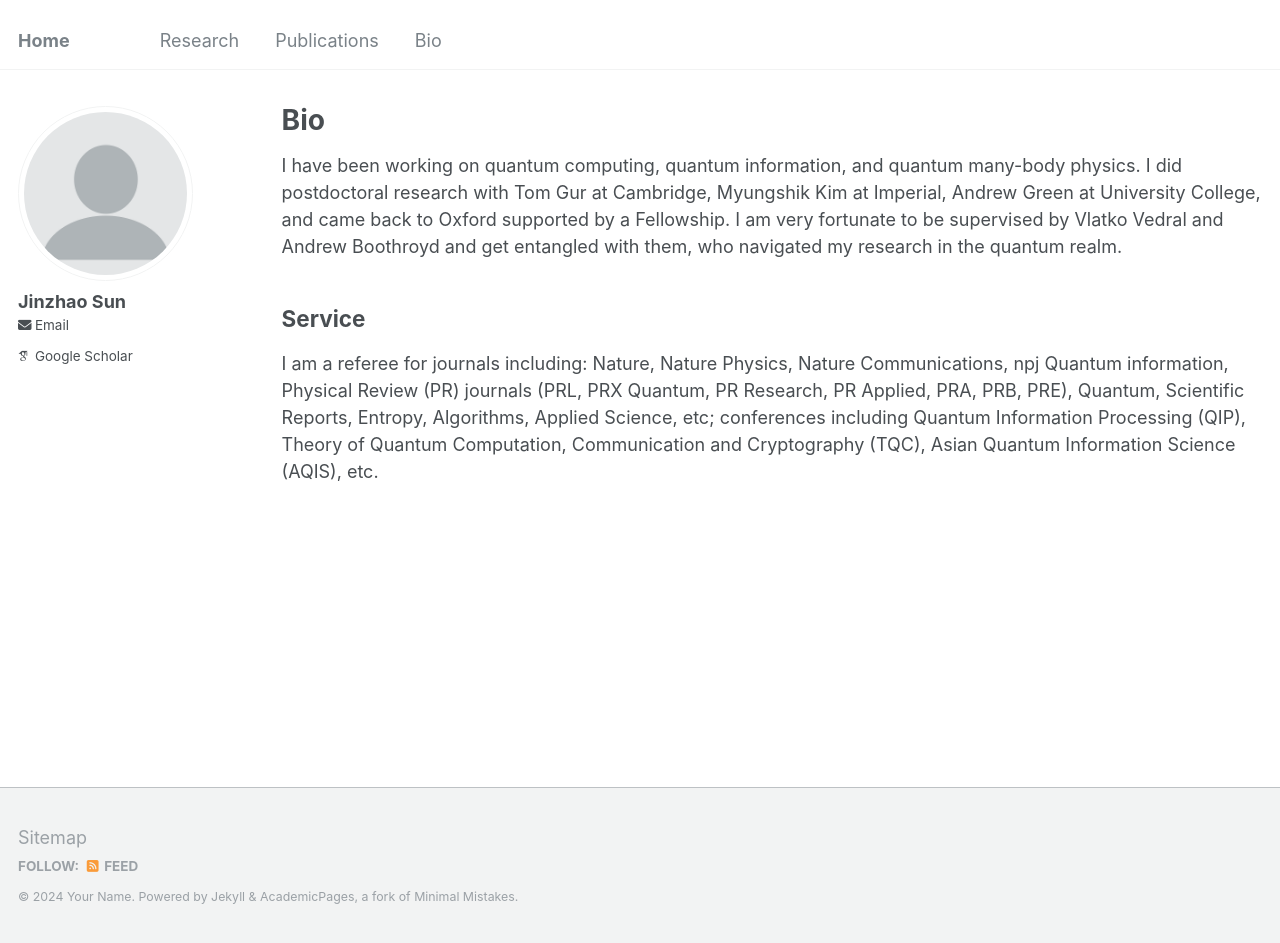
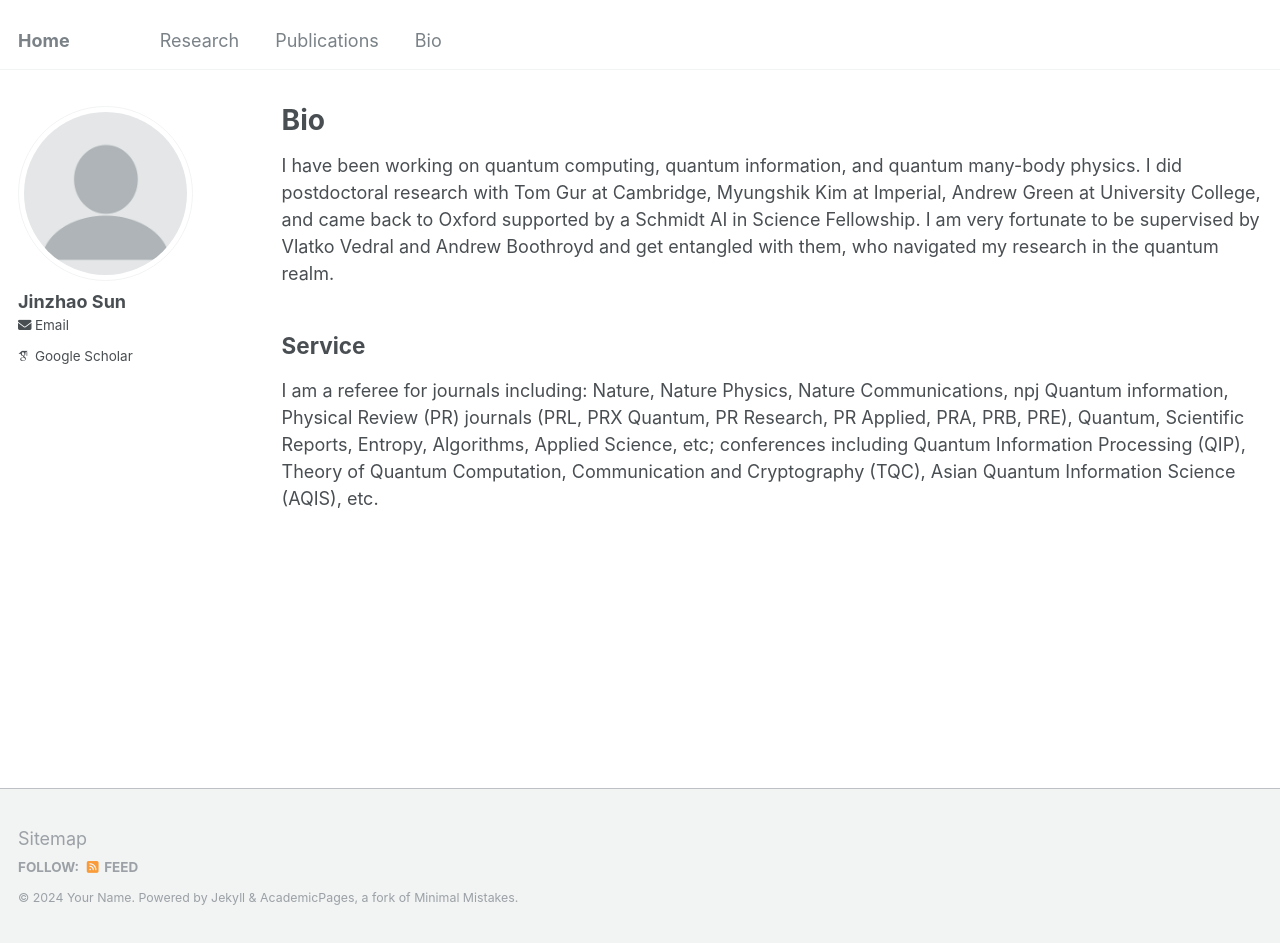
Before and after one commit to jinzhao-sun/jinzhao-sun.github.io, a Jekyll site: the page built from _pages/cv.md, in a window 1280 px wide and 943 px high. Built offline with Jekyll 4.4.1, drawn with Linux system fonts in a browser that asks for light colours; some web fonts are replaced.

Commit message:
Update cv.md

```diff
--- a/_pages/cv.md
+++ b/_pages/cv.md
@@ -9,7 +9,7 @@ redirect_from:
 
 {% include base_path %}
 
-I have been working on quantum computing, quantum information, and quantum many-body physics.  I did postdoctoral research with Tom Gur at Cambridge, Myungshik Kim at Imperial, Andrew Green at University College, and came back to Oxford supported by a Fellowship. I am very fortunate to be supervised by Vlatko Vedral and Andrew Boothroyd and get entangled with them, who navigated my research in the quantum realm.
+I have been working on quantum computing, quantum information, and quantum many-body physics.  I did postdoctoral research with Tom Gur at Cambridge, Myungshik Kim at Imperial, Andrew Green at University College, and came back to Oxford supported by a Schmidt AI in Science Fellowship. I am very fortunate to be supervised by Vlatko Vedral and Andrew Boothroyd and get entangled with them, who navigated my research in the quantum realm.
 
 Service
 -----
```
